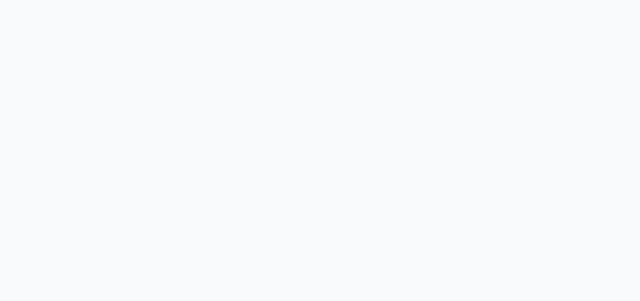
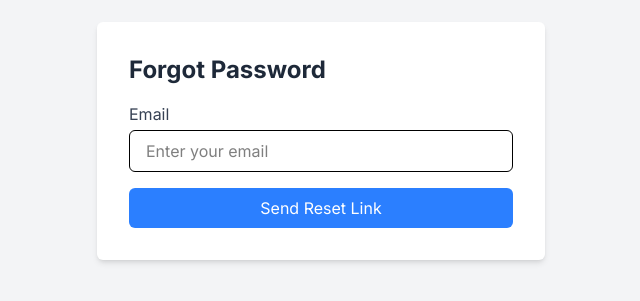
Before and after one commit to nowshad-islam-dev/ide-x, a React (Vite) app in the folder client/: page /forgot-password in a window 1280 px wide. Before the commit this address had no page. Shown: the part 259-560 px from the top of the page, without its empty margins (319-959 px from the left). Built offline with nearby package versions, Linux system fonts and the light colour scheme.

Commit message:
add pass forgot views and routing

```diff
--- a/client/src/App.jsx
+++ b/client/src/App.jsx
@@ -11,6 +11,8 @@ import CodeEditor from './components/CodeEditor';
 import SnippetsPage from './pages/SnippetsPage';
 import HomePage from './pages/HomePage';
 import SharedSnippetPage from './pages/SharedSnippetPage';
+import ForgotPasswordPage from './pages/ForgotPasswordPage';
+import ResetPasswordPage from './pages/ResetPasswordPage';
 
 function App() {
   return (
@@ -20,6 +22,11 @@ function App() {
           {/* Define routes here */}
           <Route path="/login" element={<LoginPage />} />
           <Route path="/register" element={<RegisterPage />} />
+          <Route path="/forgot-password" element={<ForgotPasswordPage />} />
+          <Route
+            path="/reset-password/:token"
+            element={<ResetPasswordPage />}
+          />
           <Route
             path="/editor"
             element={
--- /dev/null
+++ b/client/src/pages/ForgotPasswordPage.jsx
@@ -0,0 +1,56 @@
+// client/src/pages/ForgotPasswordPage.jsx
+import { useState } from 'react';
+import { toast } from 'react-toastify';
+
+import axiosInstance from '../axiosInstance.js';
+
+const ForgotPasswordPage = () => {
+  const [email, setEmail] = useState('');
+
+  const handleSubmit = async (e) => {
+    e.preventDefault();
+
+    try {
+      await axiosInstance.post('/auth/forgot-password', { email });
+      toast.success('Password reset email sent. Please check your inbox.');
+    } catch (err) {
+      console.error(
+        err.response?.data?.message || 'Failed to send reset email'
+      );
+      toast.error('Failed to send reset email. Please try again.');
+    }
+  };
+
+  return (
+    <div className="min-h-screen flex items-center justify-center bg-gray-100 dark:bg-gray-900">
+      <div className="bg-white dark:bg-gray-800 p-8 rounded-md shadow-md w-full max-w-md">
+        <h2 className="text-2xl font-bold mb-4 text-gray-800 dark:text-gray-200">
+          Forgot Password
+        </h2>
+        <form onSubmit={handleSubmit}>
+          <div className="mb-4">
+            <label className="block text-gray-700 dark:text-gray-300 mb-1">
+              Email
+            </label>
+            <input
+              type="email"
+              value={email}
+              onChange={(e) => setEmail(e.target.value)}
+              placeholder="Enter your email"
+              className="w-full px-4 py-2 border rounded-md focus:outline-none focus:ring-2 focus:ring-blue-500 transition duration-300 dark:bg-gray-700 dark:border-gray-600 dark:text-gray-300"
+              required
+            />
+          </div>
+          <button
+            type="submit"
+            className="w-full bg-blue-500 text-white py-2 px-4 rounded-md hover:bg-blue-600 transition duration-300"
+          >
+            Send Reset Link
+          </button>
+        </form>
+      </div>
+    </div>
+  );
+};
+
+export default ForgotPasswordPage;
--- a/client/src/pages/LoginPage.jsx
+++ b/client/src/pages/LoginPage.jsx
@@ -55,6 +55,13 @@ const LoginPage = () => {
           Login
         </button>
 
+        <Link
+          to="/forgot-password"
+          className=" text-red-500 hover:text-red-400 font-medium ml-14 "
+        >
+          Forgot your password?
+        </Link>
+
         {/* GitHub OAuth Button */}
         <button
           onClick={handleGithubLogin}
@@ -64,7 +71,7 @@ const LoginPage = () => {
         </button>
         <Link
           to="/register"
-          className="text-gray-700 hover:text-blue-500 font-medium ml-8"
+          className="text-gray-700 hover:text-blue-500 font-medium ml-14"
         >
           Register a new account
         </Link>
```
